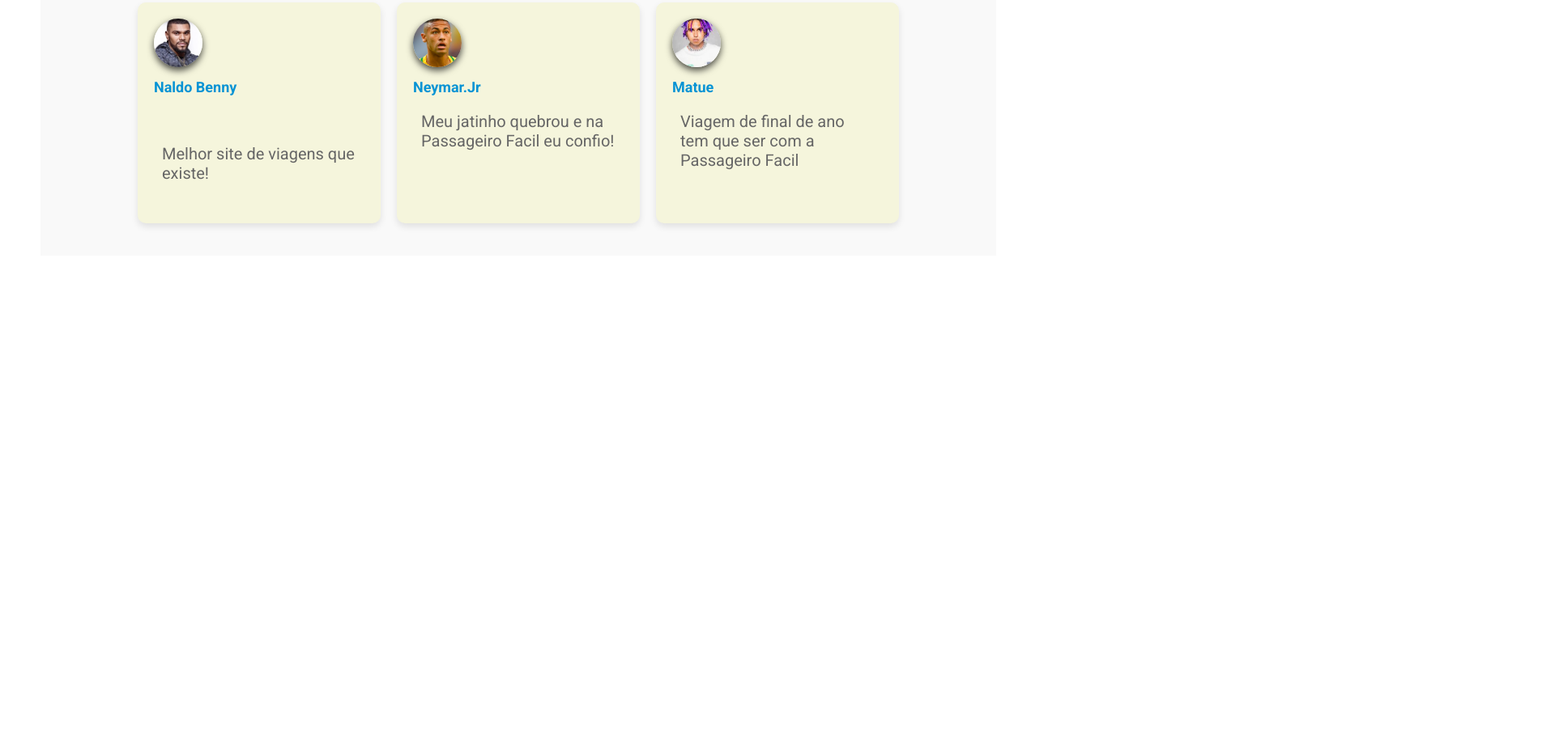
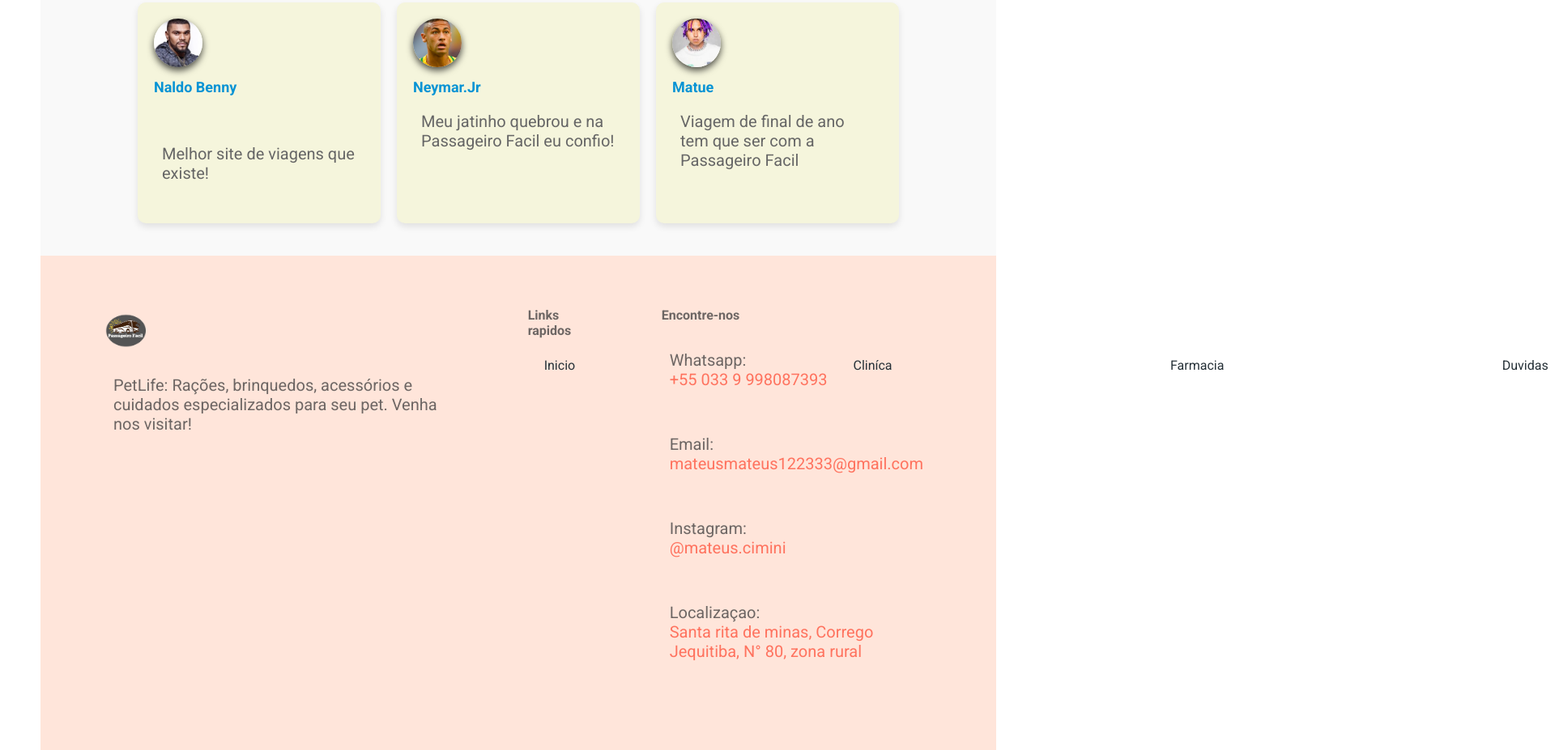
Before and after one commit to Mateus-Cimini/Compre-sua-passagem, a plain HTML site: page index.html in a window 1280 px wide. Shown: the part 1734-2661 px from the top of the page at 81% size, 1920 px wide, since content can reach past the window. Before the commit the page ends 2050 px from the top, so only its background shows below. Drawn offline with Linux system fonts and the light colour scheme.

Commit message:
criando footer

```diff
--- a/index.html
+++ b/index.html
@@ -152,7 +152,28 @@
         </section>
 
         <footer>
+            <div>
+                <img src='imgs/logoviagens.png' alt="passageirosFacil" width="50" height="50">
+                <p>PetLife: Rações, brinquedos, acessórios e cuidados especializados para seu pet. Venha nos visitar!</p>
+               </div>
 
+               <div>
+                <strong class="titulo">Links rapidos</strong>
+                <nav>
+                  <a href="#inicio">Inicio</a>
+                  <a href="#clinica">Cliníca</a>
+                  <a href="#farmacia">Farmacia</a>
+                  <a href="#duvidas">Duvidas</a>
+                 </nav>
+               </div>
+
+               <div>
+                <strong class="titulo">Encontre-nos</strong>
+                 <p>Whatsapp: <a href="https://wa.me/5533998087393" target="_blank">+55 033 9 998087393</a></p>
+                 <p>Email:<a href="mailto:mateusmateus122333@gmail.com" target="_blank">mateusmateus122333@gmail.com</a></p>
+                 <p>Instagram:<a href="https://www.instagram.com/mateus.cimini/" target="_blank">@mateus.cimini</a></p>
+                 <p>Localizaçao: <a href="https://maps.app.goo.gl/yAh9TL48JJd4TrfH8" target="_blank">Santa rita de minas, Corrego Jequitiba, N° 80, zona rural</a></p>
+               </div>
         </footer>
 
     </section>
--- a/style.css
+++ b/style.css
@@ -420,3 +420,33 @@ button:hover {
 footer{
     background-color: var(--primary-color);
 }
+
+footer{
+    background-color: rgba(255, 152, 108, 0.25);
+    display: flex;
+    justify-content: space-between;
+    gap: 80px;
+    padding: 64px 80px;
+  }
+  footer img,
+  footer .titulo{
+    display: block;
+    font-weight:600;
+    margin-bottom: 24px;
+
+  }
+  footer nav a {
+    color: #263138;
+    display: block;
+    margin-bottom: 16px;
+    text-decoration: none;
+
+  }
+
+  footer p a {
+    color: #ff725e;
+    display: block;
+    margin-bottom: 16px;
+    text-decoration: none;
+    max-width: 350px;
+  }
```
